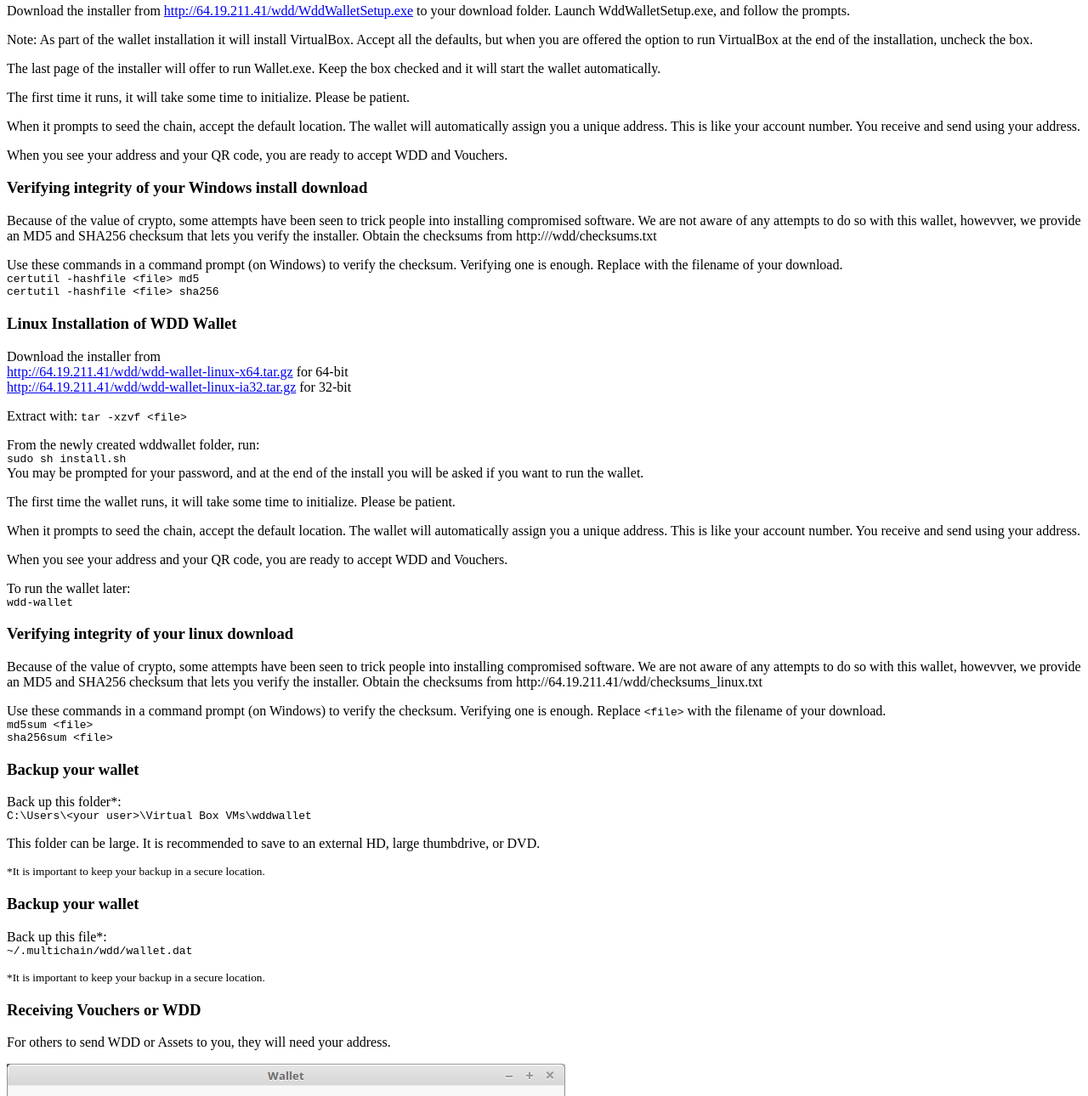
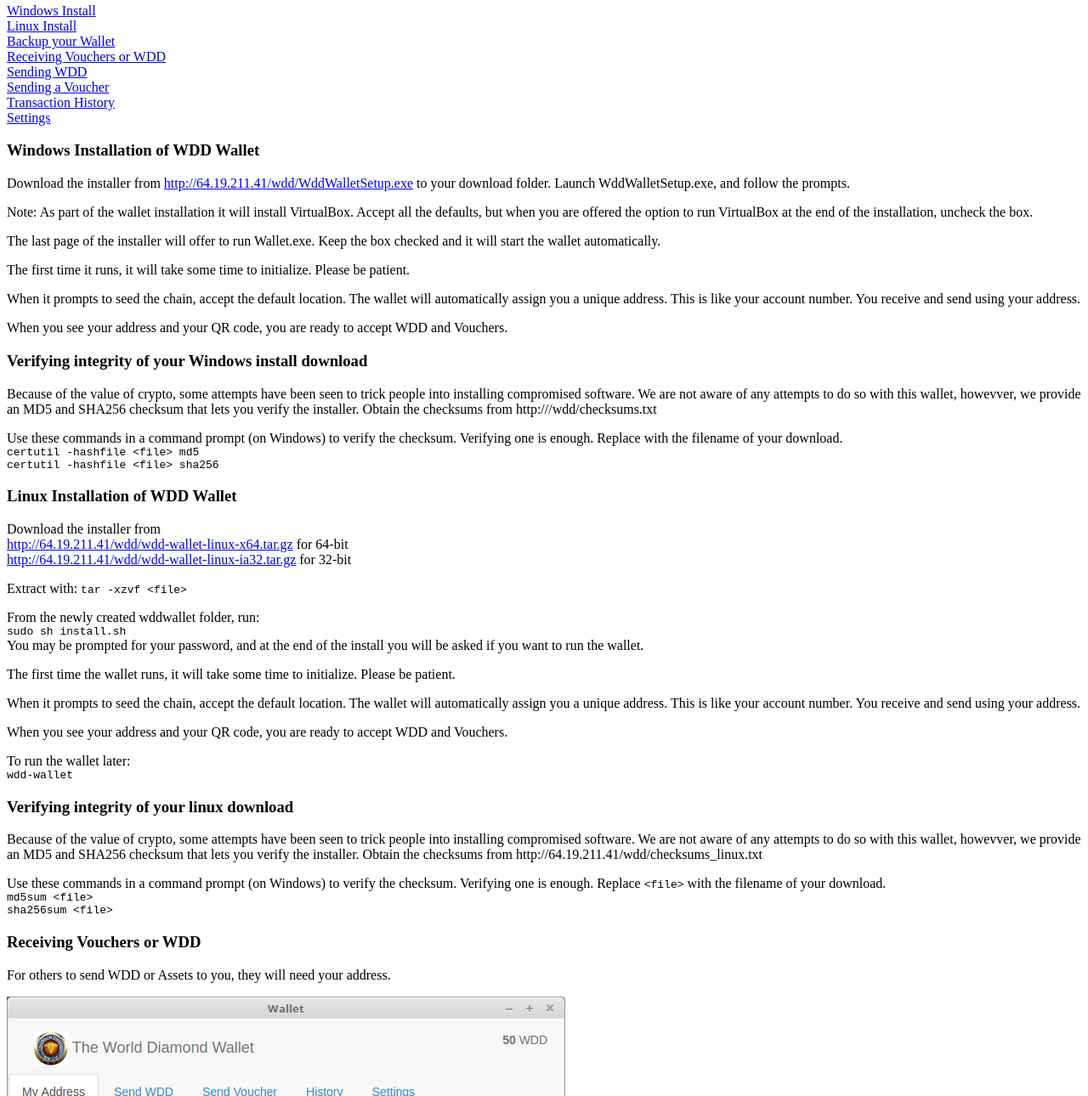
Before and after one commit to wddchain/wdd-wallet, a plain HTML site: page wallet/documentation/Manual.html in a window 1280 px wide. Shown: the part 45-1335 px from the top of the page at 85% size. Drawn offline with Linux system fonts and the light colour scheme.

Commit message:
Documentation update

```diff
--- a/wallet/documentation/Manual.html
+++ b/wallet/documentation/Manual.html
@@ -5,6 +5,16 @@
 <meta name="generator" content="ReText 5.3.1">
 </head>
 <body>
+<p><a name="TOC"></p>
+<h3>WDD Wallet</h3>
+<p><a href="#WinInstall">Windows Install</a> <br>
+<a href="#LinuxInstal">Linux Install</a> <br>
+<a href="#Backup">Backup your Wallet</a>  <br>
+<a href="#Receiving">Receiving Vouchers or WDD</a><br>
+<a href="#SendWDD">Sending WDD</a><br>
+<a href="#SendVoucher">Sending a Voucher</a><br>
+<a href="#History">Transaction History</a><br>
+<a href="#Settings">Settings</a>  </p>
 <p><a name="WinInstall"></p>
 <h3>Windows Installation of WDD Wallet</h3>
 <p>Download the installer from <a href="http://64.19.211.41/wdd/WddWalletSetup.exe">http://64.19.211.41/wdd/WddWalletSetup.exe</a> to your download folder.
@@ -42,18 +52,7 @@
 Replace <code>&lt;file&gt;</code> with the filename of your download.<br>
 <code>md5sum &lt;file&gt;</code><br>
 <code>sha256sum &lt;file&gt;</code>
-<a name="WinBackup"></p>
-<h3>Backup your wallet</h3>
-<p>Back up this folder*:<br>
-<code>C:\Users\&lt;your user&gt;\Virtual Box VMs\wddwallet</code></p>
-<p>This folder can be large.  It is recommended to save to an external HD, large thumbdrive, or DVD.  </p>
-<p><small>*It is important to keep your backup in a secure location.</small></p>
-<p><a name="LinuxBackup"></p>
-<h3>Backup your wallet</h3>
-<p>Back up this file*:<br>
-<code>~/.multichain/wdd/wallet.dat</code></p>
-<p><small>*It is important to keep your backup in a secure location.</small></p>
-<p><a name="Receiving"></p>
+<a name="Receiving"></p>
 <h3>Receiving Vouchers or WDD</h3>
 <p>For others to send WDD or Assets to you, they will need your address.  </p>
 <p><a href="" target="_blank"><img src="Receiving.png"/></a></p>
@@ -85,5 +84,13 @@
 <h3>Settings</h3>
 <p>Select your preferred language.</p>
 <p><a href="" target="_blank"><img src="Settings.png"/></a></p>
+<p><a name="Backup"></p>
+<h3>Backup your wallet</h3>
+<p>Go to the Setting tab.<br>
+Hit the 'Backup and Restore' button.<br>
+Hit the 'Show Words' button to show the 24 words.<br>
+Write the words down, and save the paper.*  </p>
+<p><a href="" target="_blank"><img src="Backup.png"/></a></p>
+<p><small>*It is important to keep your backup in a secure location.</small></p>
 </body>
 </html>
```
Also changed, not shown: wallet/documentation/Backup.png, wallet/documentation/Backup_SC.png (added), wallet/documentation/Backup_TC.png (added), wallet/documentation/Settings.png, wallet/documentation/Settings_SC.png, wallet/documentation/Settings_TC.png, 2 other files.
